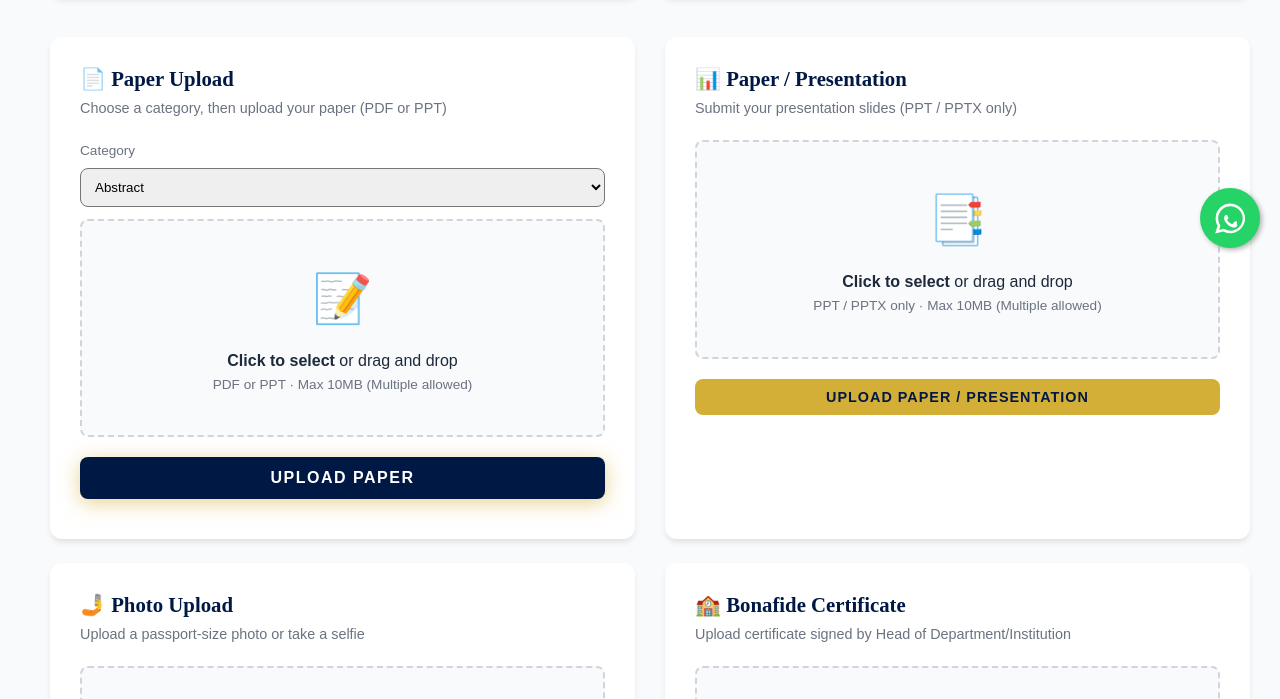
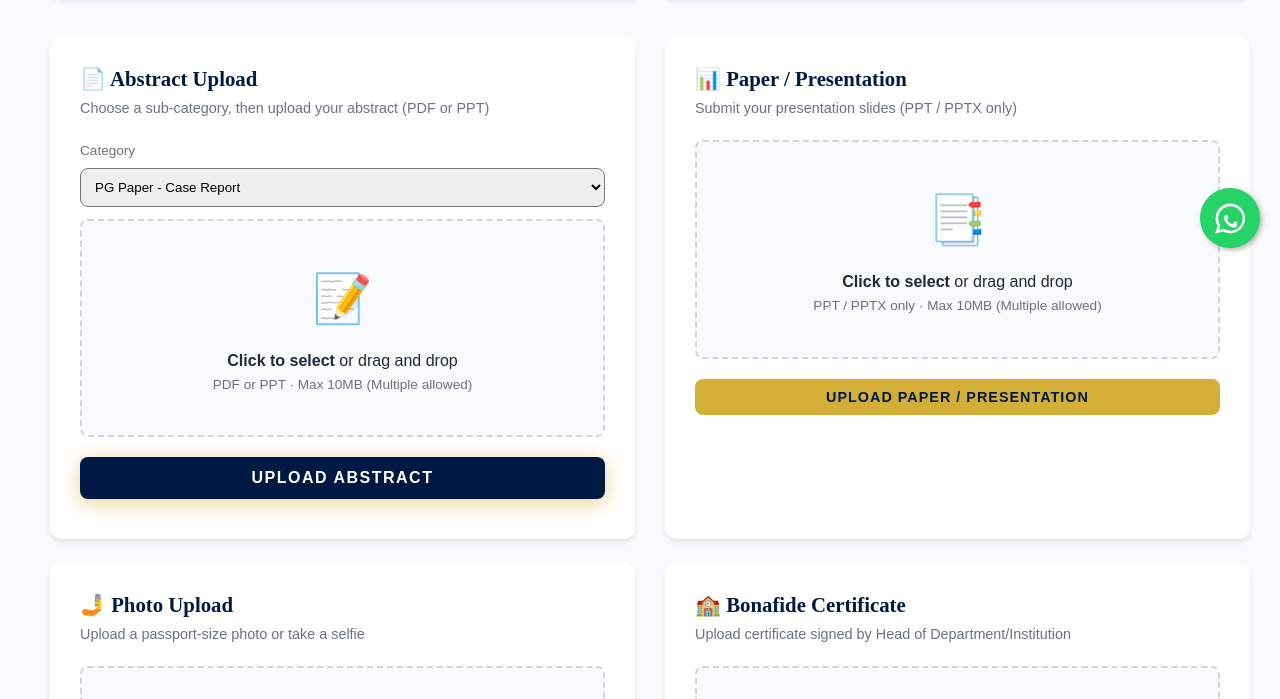
Before and after one commit to Subhabrata0710/osi-final, a plain HTML site: page dashboard.html in a window 1280 px wide. Shown: the part 532-1231 px from the top of the page. Drawn offline with Linux system fonts and the light colour scheme; no server answers; sample sign-in values are in the browser's storage.

Commit message:
Abstract card: sub-category dropdown (PG case, PG research, delegate paper)
- Card titled Abstract Upload, button Upload Abstract
- Paper / Presentation card is separate and has no dropdown

```diff
--- a/dashboard.html
+++ b/dashboard.html
@@ -72,16 +72,15 @@
 
             <!-- Main Dashboard Grid -->
             <div class="dashboard-grid">
-                <!-- Paper Upload (category dropdown) -->
+                <!-- Abstract Upload (with sub-categories) -->
                 <div class="dashboard-card">
                     <div class="card-header">
-                        <h3>📄 Paper Upload</h3>
-                        <p>Choose a category, then upload your paper (PDF or PPT)</p>
+                        <h3>📄 Abstract Upload</h3>
+                        <p>Choose a sub-category, then upload your abstract (PDF or PPT)</p>
                     </div>
                     <label for="abstract-category" class="text-muted" style="display:block; margin-bottom:6px;">Category</label>
                     <select id="abstract-category" data-testid="abstract-category"
                         style="width:100%; padding:10px; margin-bottom:12px; border-radius:8px;">
-                        <option value="abstract">Abstract</option>
                         <option value="pgcase">PG Paper - Case Report</option>
                         <option value="pgresearch">PG Paper - Research</option>
                         <option value="delegatepaper">Delegate Paper</option>
@@ -95,7 +94,7 @@
                     <button class="btn btn-primary w-100"
                         onclick="uploadFile(document.getElementById('abstract-category').value, 'abstract-file-upload')"
                         data-testid="upload-abstract-btn">
-                        Upload Paper
+                        Upload Abstract
                     </button>
                     <p id="abstract-upload-status" class="upload-status"></p>
                 </div>
```
